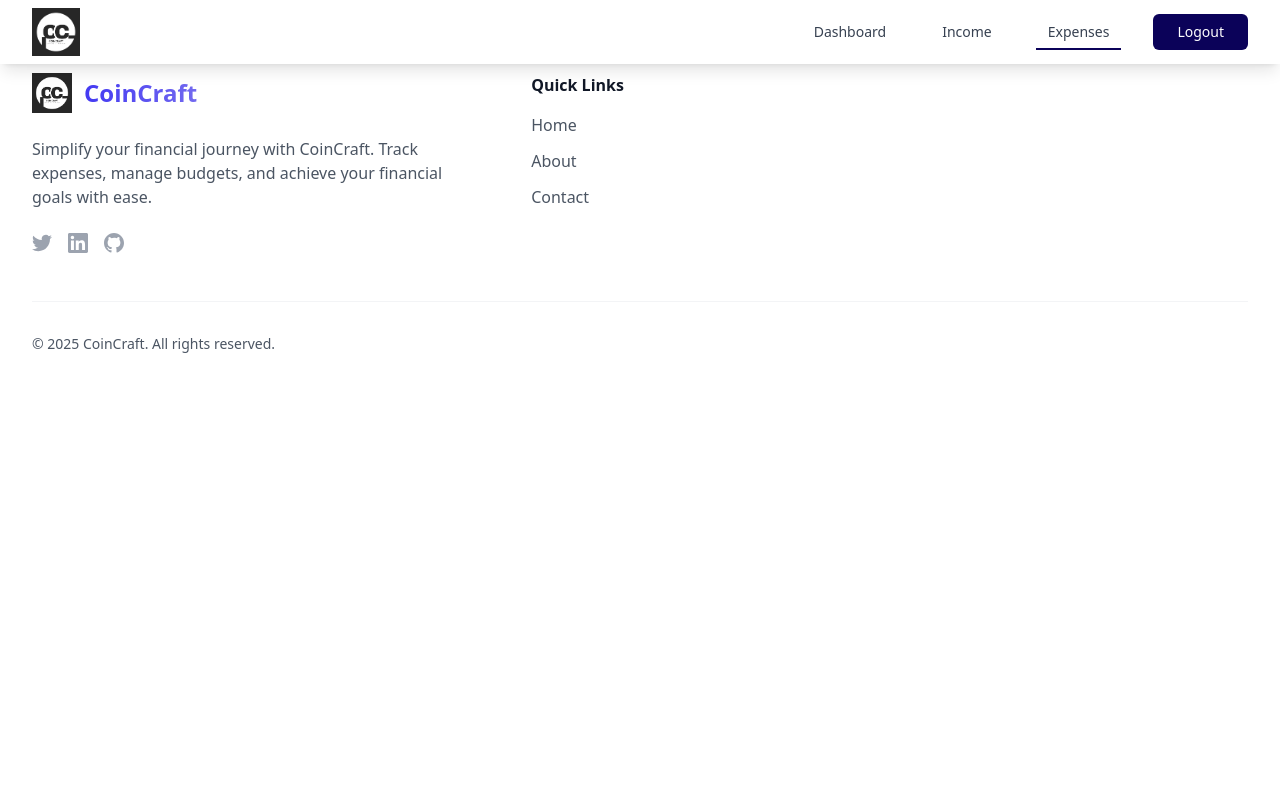
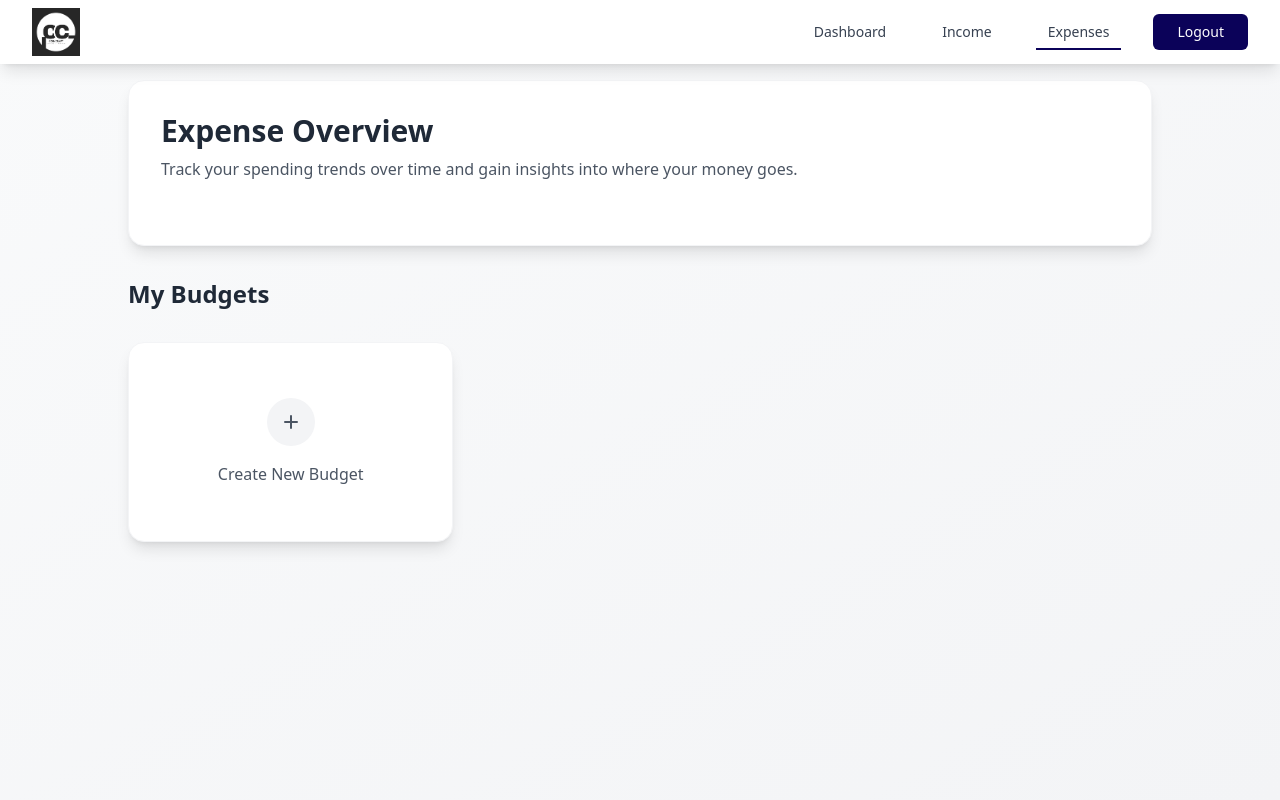
Before and after one commit to Dasunika0216/CoinCraft_Expense-Tracker-Web-App, a React (Vite) app in the folder frontend/: page /expense in a window 1280 px wide. Shown: the top 800 px of the page. Built offline with nearby package versions, Linux system fonts and the light colour scheme.

Commit message:
Add list budget and list expense features in dashboard controller and routes; enhance Expense page layout and styling

```diff
--- a/frontend/src/pages/Expense.jsx
+++ b/frontend/src/pages/Expense.jsx
@@ -1,13 +1,55 @@
-import React from 'react'
-import Navbar from '../components/Navbar'
+import React from "react";
+import Navbar from "../components/Navbar";
 
 const Expense = () => {
   return (
-    <div>
+    <div className="min-h-screen bg-gradient-to-br from-gray-50 to-gray-100">
       <Navbar />
-      expense page
+      <main className="container mx-auto px-4 pt-20 pb-12">
+        <div className="w-full max-w-5xl mx-auto space-y-8">
+          {/* Expense Overview Box */}
+          <div className="bg-white p-8 rounded-2xl shadow-lg border border-gray-100">
+            <div className="flex flex-col mb-8">
+              <h1 className="text-3xl font-bold text-gray-800">
+                Expense Overview
+              </h1>
+              <p className="text-gray-600 mt-2">
+                Track your spending trends over time and gain insights into
+                where your money goes.
+              </p>
+            </div>
+          </div>
+
+          <h1 className="text-2xl font-bold text-gray-800 mb-6">My Budgets</h1>
+
+          <div className="grid grid-cols-1 md:grid-cols-2 lg:grid-cols-3 gap-6">
+            {/* Create New Budget Card */}
+            <button className="bg-white p-8 rounded-2xl shadow-lg border border-gray-100 flex flex-col items-center justify-center min-h-[200px] hover:shadow-xl transition-shadow cursor-pointer">
+              <div className="w-12 h-12 bg-gray-100 rounded-full flex items-center justify-center mb-4">
+                <svg
+                  xmlns="http://www.w3.org/2000/svg"
+                  className="h-6 w-6 text-gray-600"
+                  fill="none"
+                  viewBox="0 0 24 24"
+                  stroke="currentColor"
+                >
+                  <path
+                    strokeLinecap="round"
+                    strokeLinejoin="round"
+                    strokeWidth={2}
+                    d="M12 6v6m0 0v6m0-6h6m-6 0H6"
+                  />
+                </svg>
+              </div>
+              <span className="text-gray-600 font-medium">
+                Create New Budget
+              </span>
+            </button>
+          </div>
+        </div>
+      </main>
     </div>
-  )
-}
+  );
+};
 
-export default Expense
+export default Expense;
```
Also changed, not shown: 2 other files (tests, documents, lock files or other folders).
